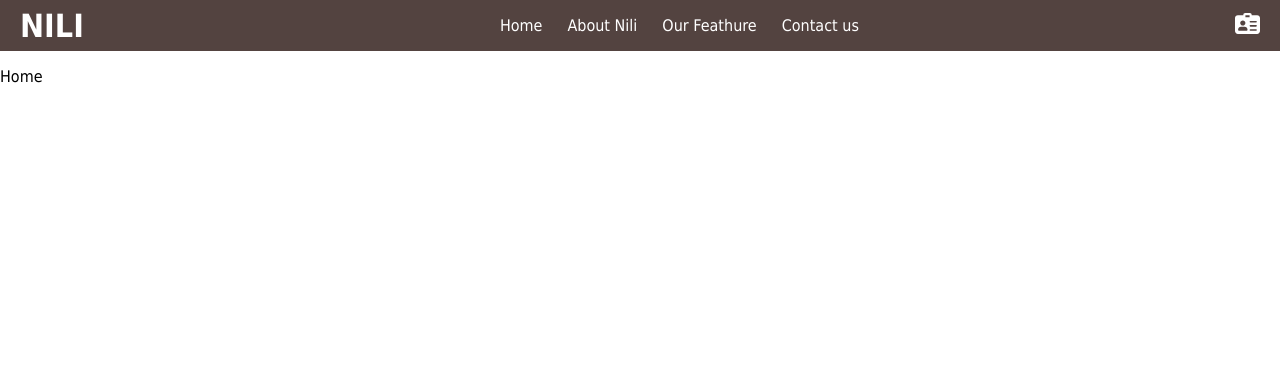
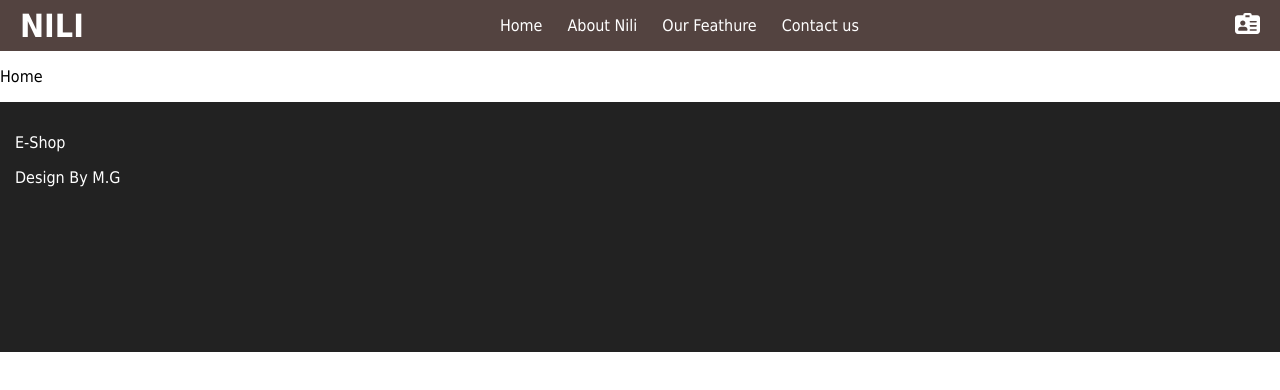
Before and after one commit to mehrangcode/nilishop, a React (Create React App) app in the folder frontend/: page / in a window 1280 px wide. Shown: the top 390 px of the page. Built offline with nearby package versions, Linux system fonts and the light colour scheme.

Commit message:
Footer added

```diff
--- /dev/null
+++ b/frontend/src/Components/Footer/index.tsx
@@ -0,0 +1,13 @@
+import React from 'react'
+
+const Footer = () => {
+
+    return (
+        <div className="footer">
+            <p>E-Shop</p>
+            <p>Design By M.G</p>
+        </div>
+    )
+}
+
+export default Footer
--- a/frontend/src/Components/Layout/LayoutManager.tsx
+++ b/frontend/src/Components/Layout/LayoutManager.tsx
@@ -11,6 +11,7 @@ import { IApplicationState } from '../../store/state';
 import PanelPage from '../Panel/PanelPage';
 import CalendarPage from '../Calendar/CalendarPage';
 import ProductsList from '../Products/List';
+import Footer from '../Footer';
 
 
 
@@ -34,6 +35,7 @@ const LayoutManager: React.FC<IProps> = (props: IProps) => {
                     ) : <Route path="/about" component={AboutPage} />}
                 <Route path="/" component={Home} />
             </Switch>
+            <Footer />
         </React.Fragment>
     )
 }
--- a/frontend/src/styles/Common.scss
+++ b/frontend/src/styles/Common.scss
@@ -27,3 +27,11 @@
 	justify-content: center;
 	align-items: center;
 }
+
+.footer {
+	min-height: 250px;
+	background-color: #222;
+	color: white;
+	padding: 15px;
+	box-sizing: border-box;
+}
--- a/frontend/src/styles/sidebar.scss
+++ b/frontend/src/styles/sidebar.scss
@@ -2,11 +2,11 @@
     width: 0;
     opacity: 1;
 	background-color: #2a2a2a;
-	border: 1px solid;
 	color: white;
     box-sizing: border-box;
     overflow-x: hidden;
 	transition: all 250ms;
+	margin-right: -18px;
 }
 
 .Sidebar a {
```
